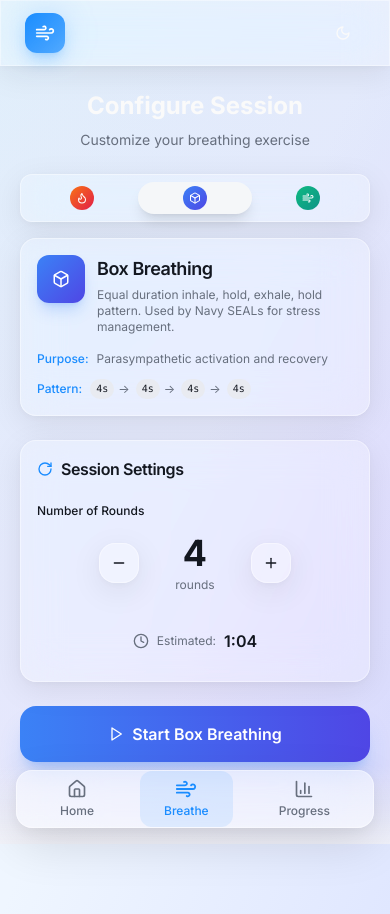
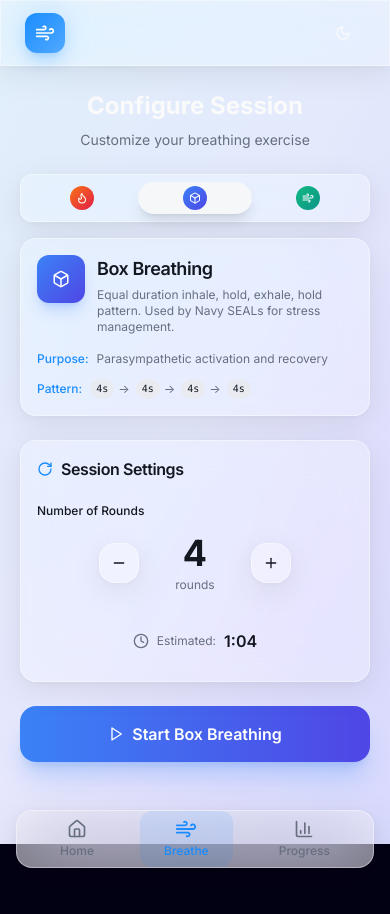
Before and after one commit to anthonylim24/anthonyl.im, a React (Vite) app in the folder frontend/: page /breathwork/session in a window 390 px wide. After the commit the page ends 884 px from the top, so only its background shows below. Built offline with nearby package versions, Linux system fonts and the light colour scheme.

Commit message:
Fix footer

```diff
--- a/frontend/src/components/layout/BreathworkLayout.tsx
+++ b/frontend/src/components/layout/BreathworkLayout.tsx
@@ -8,15 +8,18 @@ export function BreathworkLayout() {
   useTheme()
 
   return (
-    <div className="breathwork min-h-screen min-h-[100dvh] bg-gradient-to-br from-sky-50 via-blue-50 to-indigo-100 dark:from-slate-900 dark:via-slate-800 dark:to-indigo-950 transition-colors duration-500">
-      {/* Animated gradient overlay */}
+    <div className="breathwork-layout">
+      {/* Background */}
+      <div className="fixed inset-0 bg-gradient-to-br from-sky-50 via-blue-50 to-indigo-100 dark:from-slate-900 dark:via-slate-800 dark:to-indigo-950 transition-colors duration-500" />
       <div className="fixed inset-0 animated-gradient pointer-events-none" />
 
-      {/* Content */}
-      <div className="relative z-10 min-h-screen min-h-[100dvh] flex flex-col">
+      {/* Grid layout container - uses CSS Grid for proper footer anchoring */}
+      <div className="breathwork relative z-10 grid grid-rows-[auto_1fr_auto] min-h-screen min-h-[100dvh]">
         <Header />
-        <main className="flex-1 w-full max-w-5xl mx-auto px-5 sm:px-8 lg:px-12 py-6 sm:py-10 overflow-y-auto">
-          <Outlet />
+        <main className="overflow-y-auto overscroll-contain">
+          <div className="w-full max-w-5xl mx-auto px-5 sm:px-8 lg:px-12 py-6 sm:py-10">
+            <Outlet />
+          </div>
         </main>
         <Navigation />
       </div>
--- a/frontend/src/components/layout/Navigation.tsx
+++ b/frontend/src/components/layout/Navigation.tsx
@@ -19,11 +19,7 @@ export function Navigation() {
   }
 
   return (
-    <nav className="fixed bottom-0 left-0 right-0 z-50 md:hidden nav-bottom-safe">
-      {/* Background fill that extends to true bottom edge */}
-      <div className="absolute inset-x-0 bottom-0 h-20 bg-gradient-to-t from-background/80 to-transparent pointer-events-none" />
-
-      <div className="relative px-4 pb-4 pt-2">
+    <nav className="md:hidden px-4 pt-2 pb-4 pb-[max(1rem,env(safe-area-inset-bottom))]">
       <div className="glass-strong rounded-2xl mx-auto max-w-md">
         <div className="flex items-center justify-around h-14 px-2">
           {navItems.map(({ path, label, icon: Icon }) => (
@@ -46,10 +42,6 @@ export function Navigation() {
           ))}
         </div>
       </div>
-      </div>
-
-      {/* Safe area spacer */}
-      <div className="h-[env(safe-area-inset-bottom)]" />
     </nav>
   )
 }
--- a/frontend/src/pages/Home.tsx
+++ b/frontend/src/pages/Home.tsx
@@ -47,7 +47,7 @@ export function Home() {
   }
 
   return (
-    <div className="pb-32 md:pb-16">
+    <div className="pb-4">
       {/* Hero Section */}
       <div className="relative overflow-hidden mb-10 sm:mb-14">
         <div className="absolute inset-0 bg-gradient-to-b from-primary/5 to-transparent" />
--- a/frontend/src/pages/Progress.tsx
+++ b/frontend/src/pages/Progress.tsx
@@ -72,7 +72,7 @@ export function Progress() {
   }
 
   return (
-    <div className="pb-32 md:pb-16">
+    <div className="pb-4">
       <div className="space-y-6 sm:space-y-8">
         {/* Header */}
         <div className="flex items-center justify-between gap-4">
--- a/frontend/src/pages/Session.tsx
+++ b/frontend/src/pages/Session.tsx
@@ -91,7 +91,7 @@ export function Session() {
 
   if (sessionStarted) {
     return (
-      <div className="pb-32 md:pb-16">
+      <div className="pb-4">
         <BreathingSession
           config={sessionConfig}
           onComplete={handleSessionComplete}
@@ -102,7 +102,7 @@ export function Session() {
   }
 
   return (
-    <div className="pb-32 md:pb-16">
+    <div className="pb-4">
       <div className="max-w-2xl mx-auto space-y-6 sm:space-y-8">
         {/* Header */}
         <div className="text-center space-y-2 sm:space-y-3">
```
Lines whose indentation alone changed are shown as unchanged.
